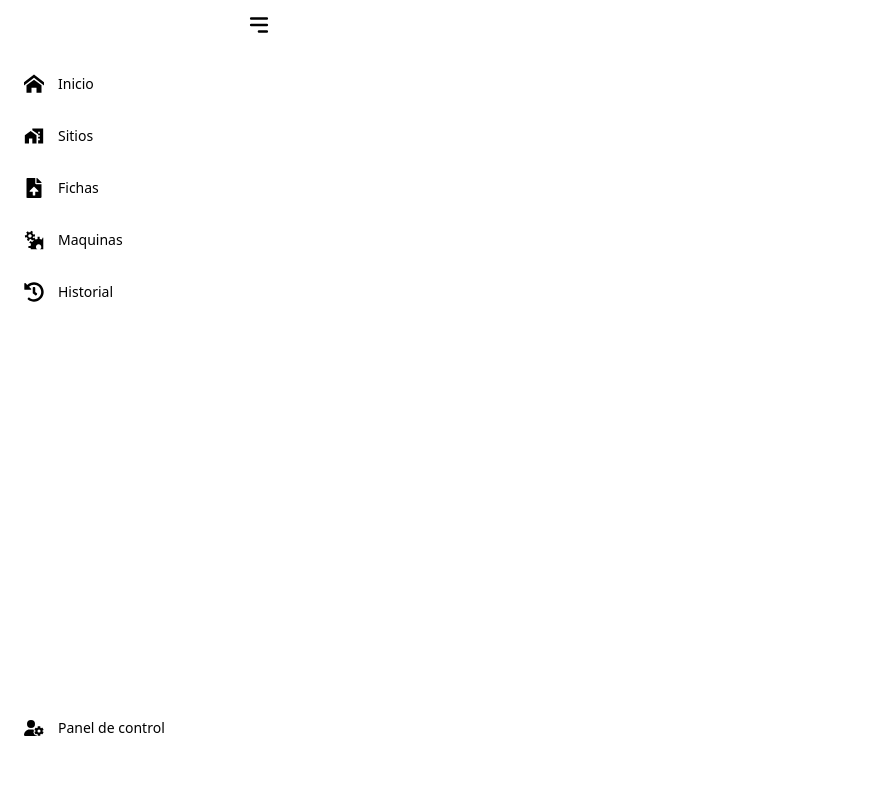
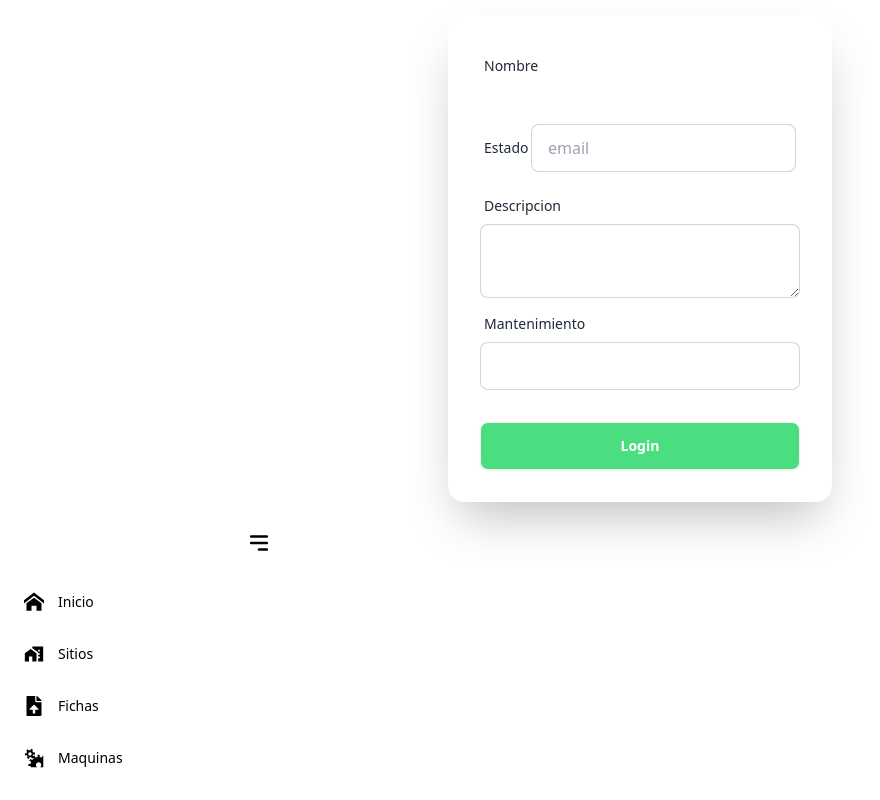
Before and after one commit to eramirez04/MachinApp, a React (Vite) app in the folder front-end/machinapp/: page / in a window 1280 px wide. Shown: the whole page, without its empty margins (0-880 px from the left). Built offline with nearby package versions, Linux system fonts and the light colour scheme.

Commit message:
empezando el front-end de actividades

```diff
--- /dev/null
+++ b/front-end/machinapp/src/components/Actividades/ButtonRegistroActividades.jsx
@@ -0,0 +1,13 @@
+
+import React from 'react';
+
+const ButtonRegistroActividades=() =>{
+  return (
+    <>
+        <div className="form-control mt-6">
+                  <button className="btn text-white bg-green-400">Login</button>
+        </div>
+    </>
+  );
+}
+export default ButtonRegistroActividades
--- /dev/null
+++ b/front-end/machinapp/src/components/Actividades/RegistroActividades.jsx
@@ -0,0 +1,87 @@
+import React,{useState} from "react"
+import api from "../Api"
+import { useNavigate } from "react-router-dom"
+import ButtonRegistroActividades from './ButtonRegistroActividades';
+
+const RegistrarActividades=()=>{
+
+    const [acti_nombre,setNombre]=useState('');
+    const [acti_descripcion,setDescripcion]=useState('');
+    const [acti_fecha_realizacion,setFecha]=useState('');
+    const [acti_estado,setEstado]=useState('');
+    const [fk_mantenimiento,setMantenimiento]=useState('');
+    const navigate=useNavigate()
+
+    const handleCreateTask=async(e)=>{
+        e.preventDefault()
+        if((acti_nombre==='')||(acti_descripcion==='')||(acti_fecha_realizacion==='')||(acti_estado==='')||(fk_mantenimiento==='')){
+            alert('llenar todos los campos campos')
+        }else{
+            try {
+                const result=await api.post('/registrar',{
+                    acti_nombre:acti_nombre,
+                    acti_descripcion:acti_descripcion,
+                    acti_fecha_realizacion:acti_fecha_realizacion,
+                    acti_estado:acti_estado,
+                    fk_mantenimiento:fk_mantenimiento,
+                }).finally(()=>{
+                    navigate("/")
+                })
+                console.log('Tarea creada',result.data)
+                setNombre('')
+                setDescripcion('')
+                setFecha('')
+                setEstado('')
+                setMantenimiento('')
+            } catch (error) {
+                console.error('error al crear la actividad',error)
+            }
+        }
+
+
+    }
+
+    return (
+      <>
+
+            <div className="hero-content flex-col lg:flex-row-reverse">
+              <div className="card shrink-0 w-full max-w-sm shadow-2xl bg-base-100">
+                <form className="card-body">
+                  <div className="form-control">
+                    <label className="label">
+                      <span className="label-text">Nombre</span>
+                    </label>
+                    <input type="text" value={acti_nombre}  onChange={(e)=>setFecha(e.target.value)}/>
+                  </div>
+                  <div className="form-control">
+                    <label className="label">
+                      <span className="label-text">Estado</span>
+                      <input type="email" placeholder="email" className="input input-bordered" value={acti_estado} />
+                    </label>
+
+                  </div>
+                  <div className="form-control">
+                    <label className="label">
+                      <span className="label-text">Descripcion</span>
+
+                    </label>
+                    <textarea className="textarea textarea-bordered" value={acti_descripcion} required />
+                  </div>
+                  <div className="form-control">
+                    <label className="label">
+                      <span className="label-text">Mantenimiento</span>
+
+                    </label>
+                    <input type="email" className="input input-bordered" value={fk_mantenimiento} required />
+                  </div>
+                  <div onClick={handleCreateTask}>
+                    <ButtonRegistroActividades/>
+                  </div>
+
+                </form>
+              </div>
+            </div>
+      </>
+    );
+}
+export default RegistrarActividades
--- a/front-end/machinapp/src/pages/Inicio.jsx
+++ b/front-end/machinapp/src/pages/Inicio.jsx
@@ -4,10 +4,14 @@ import { Link } from 'react-router-dom'
 
 import Nav from '../components/Nav'
 
+import RegistroActividades from '../components/Actividades/RegistroActividades'
+
+
 const Inicio=()=>  {
 
   return (
     <>
+      <RegistroActividades/>
       <Nav/>
       <h1 className='center ' >Inicio</h1>
     </>
--- a/front-end/machinapp/tailwind.config.js
+++ b/front-end/machinapp/tailwind.config.js
@@ -11,5 +11,5 @@ export default {
       }
     },
   },
-  plugins: [],
+  plugins: [require('daisyui'),],
 }
```
